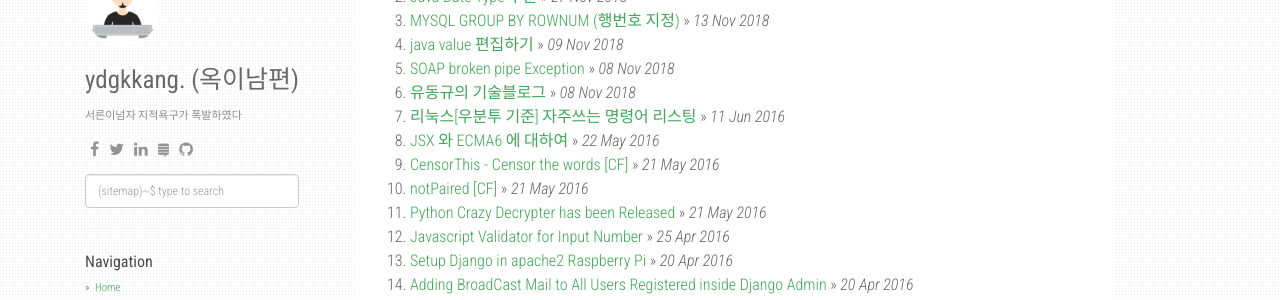
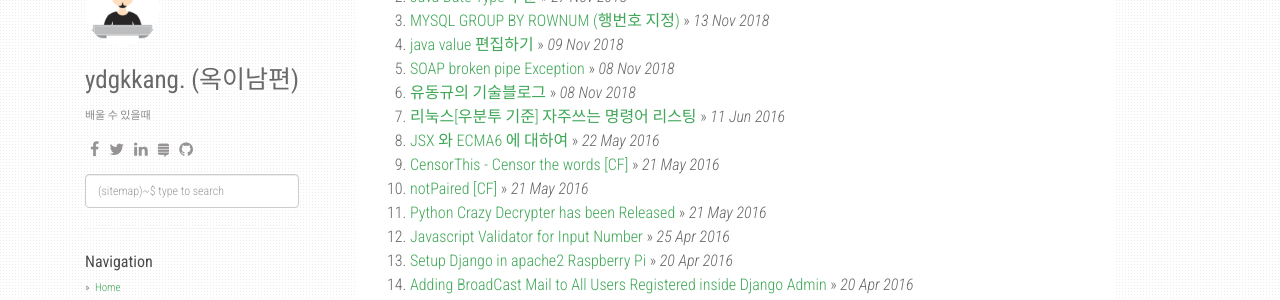
Before and after one commit to ydgkkang/ydgkkang.github.io, a Jekyll site: the page built from index.html, in a window 1280 px wide. Shown: the part 129-429 px from the top of the page. Built offline with Jekyll 4.4.1, drawn with Linux system fonts in a browser that asks for light colours; nearby versions of some CDN libraries; the list of posts is cut into pages by our own code.

Commit message:
Update _config.yml

```diff
--- a/_config.yml
+++ b/_config.yml
@@ -2,7 +2,7 @@ title: Stack Problems
 description: My Personal Stack Problems
 author: ydgkkang. (옥이남편)
 github: https://github.com/ydgkkang/ydgkkang.github.io
-about: 서른이넘자 지적욕구가 폭발하였다
+about: 배울 수 있을때
 disqus_shortname: stackproblems
 google_analytics: UA-XXXXXXXX-Y
 avatar_url: /static/img/avatar.jpg
```
